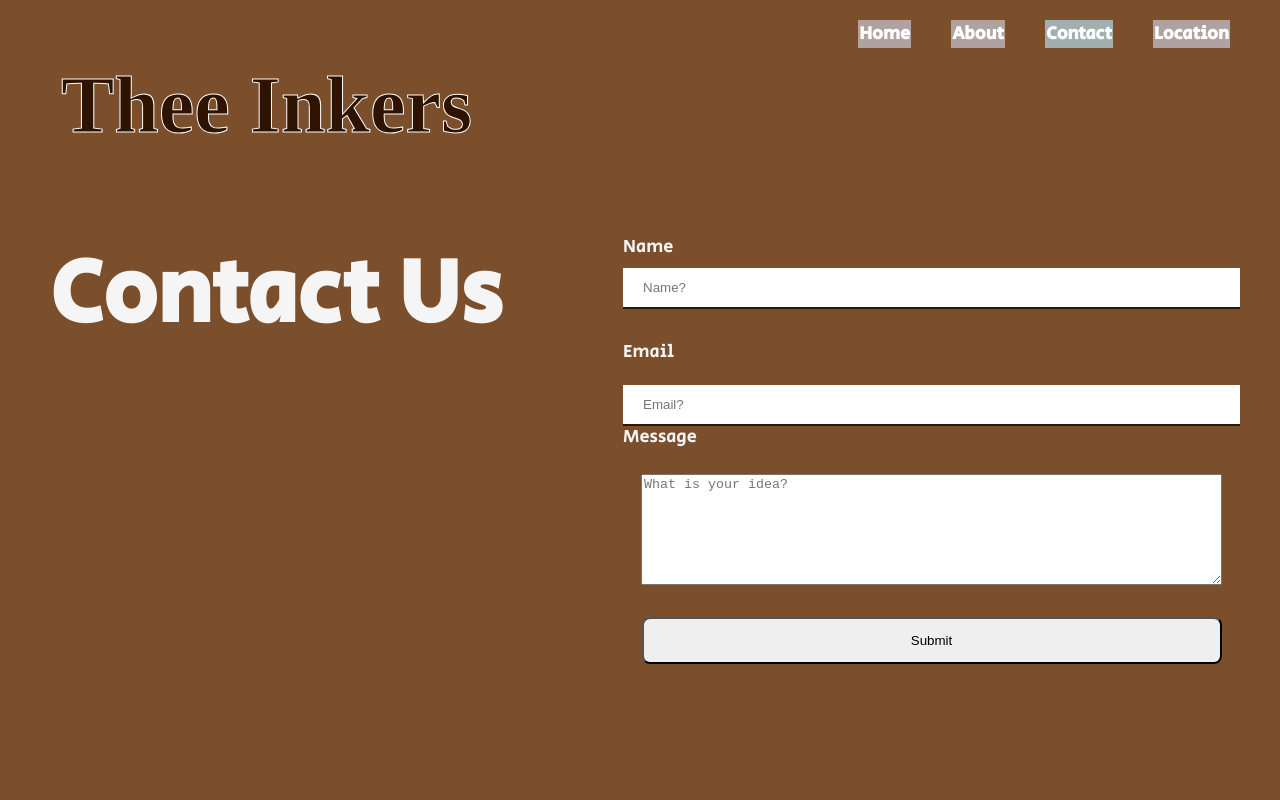
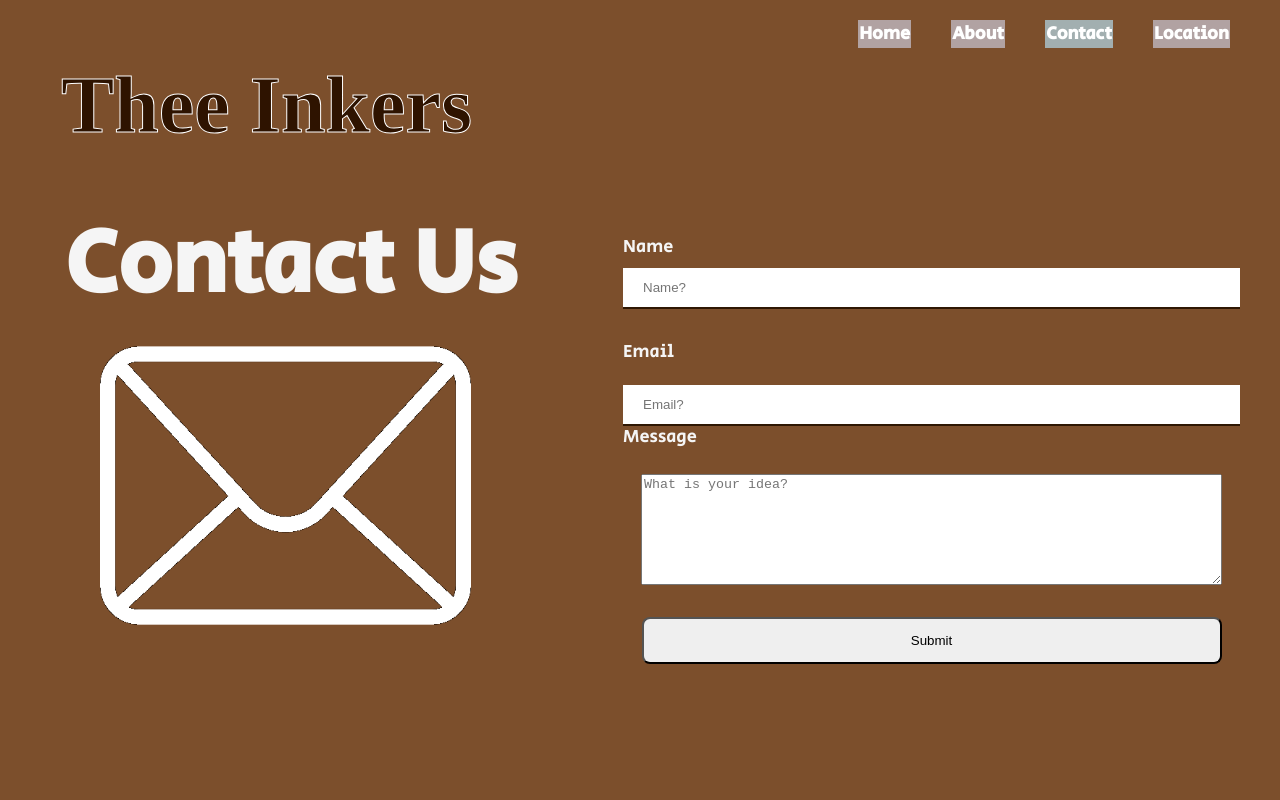
Before and after one commit to jokale/mock-up, a React (Create React App) app: page /contact in a window 1280 px wide. Shown: the top 800 px of the page. Built offline with nearby package versions, Linux system fonts and the light colour scheme; a web font is replaced by a local one.

Commit message:
add mail on contact form

```diff
--- a/src/Components/Contact.js
+++ b/src/Components/Contact.js
@@ -1,6 +1,8 @@
 import React from 'react'
 // import { hydrate } from 'react-dom'
 import Footer from './Footer'
+// import Email from './Email.png'
+import Mail from './Mail.png'
 
 
 class Contact extends React.Component {
@@ -12,6 +14,8 @@ class Contact extends React.Component {
                 <h2 id="contact">Contact Us</h2>
                 <center>
                     <br></br><br></br>
+
+                    <img  id="mail"src={Mail}/>
                 <form id="form">
                     <br></br>
 
--- a/src/Components/Location.js
+++ b/src/Components/Location.js
@@ -1,5 +1,6 @@
 import { render } from '@testing-library/react'
 import React from 'react'
+import Footer from './Footer'
 
 
 
@@ -13,7 +14,7 @@ class Location extends React.Component {
 
                     <h2 id="location">Where we are: </h2>
                 <iframe  id= "map"title="map" src="https://www.google.com/maps/embed?pb=!1m10!1m8!1m3!1d4965.833892289461!2d-0.1038361!3d51.5147397!3m2!1i1024!2i768!4f13.1!5e0!3m2!1sen!2suk!4v1602696558812!5m2!1sen!2suk" width="600" height="450" frameborder="0"  allowfullscreen="" aria-hidden="false" tabindex="0"></iframe>
-
+                <Footer/>
             </div>
         )
     }
--- a/src/index.css
+++ b/src/index.css
@@ -67,7 +67,7 @@ div#navbar {
 
 
 iframe#map{
-  position: fixed;  right: 450px; top: 280px;
+  position: absolute;  right: 450px; top: 280px;
   border: 3px;
 }
 
@@ -128,7 +128,7 @@ form{
 
 h2#contact{
 
-  position: absolute; left: 50px; top: 155px;
+  position: absolute; left: 65px; top: 125px;
   font-family: 'Secular One', sans-serif;
   color: whitesmoke;
   font-weight: 800;
@@ -201,3 +201,12 @@ a:active {
   background-color: transparent;
   text-decoration: underline;
 }
+
+
+img#mail{
+  position: absolute; left: 100px; top: 300px;
+  color: whitesmoke;
+  max-width: 29%;
+
+
+}
```
Also changed, not shown: src/Components/Mail.png (added).
